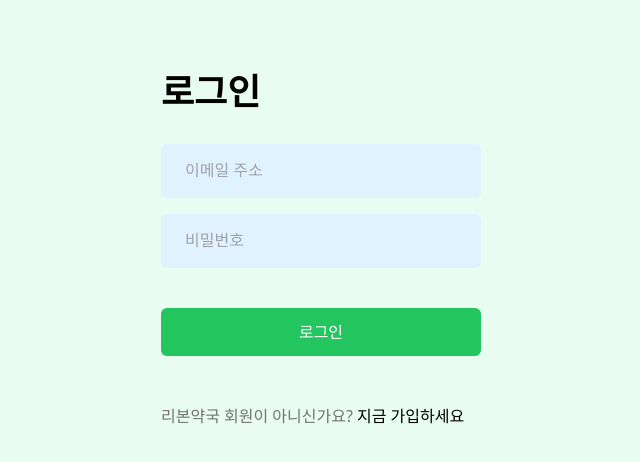
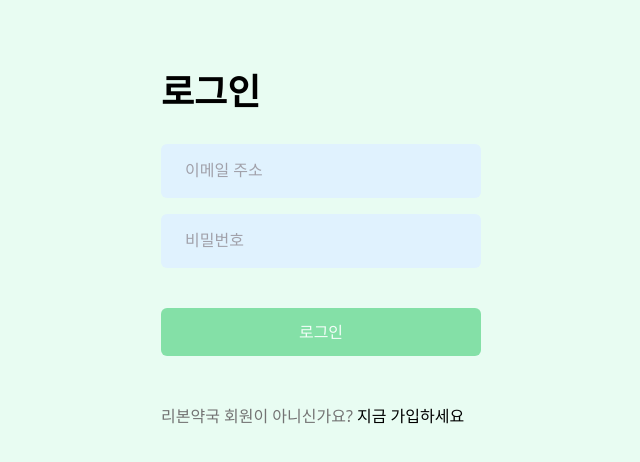
Before and after one commit to kjyook/Web_SW_Studio, a Next.js app: page /auth in a window 1280 px wide. Shown: the top 462 px of the page, without its empty margins (319-959 px from the left). Built offline with nearby package versions, Linux system fonts and the light colour scheme.

Commit message:
feat: Input component regular expression

```diff
--- a/src/components/Input.tsx
+++ b/src/components/Input.tsx
@@ -1,4 +1,3 @@
-import { type } from 'os';
 import React from 'react';
 
 interface InputProps {
@@ -6,11 +5,12 @@
     description: string;
     secret: string;
     value: string;
+    regular?: boolean;
     onChange?: (e: React.ChangeEvent<HTMLInputElement>) => void;
     onKeyPress?: (e: React.KeyboardEvent<HTMLInputElement>) => void;
 };
 
-export const Input : React.FC<InputProps> = ({ id, description, secret, value, onChange, onKeyPress }) => {
+export const Input: React.FC<InputProps> = ({ id, description, secret, value, regular, onChange, onKeyPress }) => {
     return (
         <>
             <div className='relative'>
@@ -56,6 +56,9 @@
             '
                     htmlFor={id}
                 >{description}</label>
+                {secret === 'email' && !regular ? <span className='text-sm text-red-600'>유효한 이메일 주소를 입력하세요</span> : ''}
+                {secret === 'text' && !regular ? <span className='text-sm text-red-600'>한국 이름을 2~4자 입력해주세요</span> : ''}
+                {secret === 'password' && !regular ? <span className='text-sm text-red-600'>비밀번호는 숫자와 영문으로 4~15자 입력하세요</span> : ''}
             </div>
         </>
     );
--- a/src/hooks/useCurrentUser.ts
+++ b/src/hooks/useCurrentUser.ts
@@ -3,6 +3,8 @@
 
 const useCurrentUser = () => {
     const { data, error, isLoading, mutate } = useSWR('/api/current', fetcher);
+
+    console.log('api/current',data, isLoading);
 
     return {
         data,
--- a/src/pages/api/register.ts
+++ b/src/pages/api/register.ts
@@ -8,7 +8,7 @@
     }
 
     try{
-        const { email, name, password, userId, role } = req.body;
+        const { email, name, password, role } = req.body;
 
         const existingUser = await prismadb.user.findUnique({
             where: {
--- a/src/pages/auth.tsx
+++ b/src/pages/auth.tsx
@@ -11,8 +11,46 @@
     const [email, setEmail] = useState('');
     const [name, setName] = useState('');
     const [password, setPassword] = useState('');
-    /* const [role, setRole] = useState(''); */
+
     const role = '사용자';
+
+    const isEmail = () => {
+        if (email === '') return true;
+
+        let regExp = /^[0-9a-zA-Z]([-_\.]?[0-9a-zA-Z])*@[0-9a-zA-Z]([-_\.]?[0-9a-zA-Z])*\.[a-zA-Z]{2,3}$/i;
+
+        return regExp.test(email);
+    };
+
+    const isPassword = () => {
+        if (password === '') return true;
+
+        let regPassword = /^(?=.*[a-zA-Z])(?=.*[0-9]).{4,15}$/;
+
+        return regPassword.test(password);
+    }
+
+    const isName = () => {
+        if (name === '') return true;
+
+        let regName = /^[가-힣]{2,4}$/;
+
+        return regName.test(name);
+    }
+
+    const isUseable = useCallback(() => {
+        let regEmail = /^[0-9a-zA-Z]([-_\.]?[0-9a-zA-Z])*@[0-9a-zA-Z]([-_\.]?[0-9a-zA-Z])*\.[a-zA-Z]{2,3}$/i;
+        let regPassword = /^(?=.*[a-zA-Z])(?=.*[0-9]).{4,15}$/;
+        let regName = /^[가-힣]{2,4}$/;
+
+        if (variant === 'login') {
+            if (regEmail.test(email) && regPassword.test(password)) return true;
+            else return false;
+        } if (variant === 'signup') {
+            if (regEmail.test(email) && regPassword.test(password) && regName.test(name)) return true;
+            else return false;
+        }
+    }, [email, name, password, variant]);
 
     const toggleVariant = useCallback(() => {
         setVariant((prev) => prev === 'login' ? 'signup' : 'login');
@@ -61,10 +99,10 @@
                         </h2>
                         <div className="flex flex-col gap-4">
                             {variant === 'signup' && (
-                                <Input id="username" description="이름" secret="text" value={name} onChange={(ev) => setName(ev.target.value)} onKeyPress={handleKeyPress} />
+                                <Input id="username" description="이름" secret="text" value={name} regular={isName()} onChange={(ev) => setName(ev.target.value)} onKeyPress={handleKeyPress} />
                             )}
-                            <Input id="email" description="이메일 주소" secret="email" value={email} onChange={(ev) => setEmail(ev.target.value)} onKeyPress={handleKeyPress} />
-                            <Input id="password" description="비밀번호" secret="password" value={password} onChange={(ev) => setPassword(ev.target.value)} onKeyPress={handleKeyPress}/>
+                            <Input id="email" description="이메일 주소" secret="email" value={email} regular={isEmail()} onChange={(ev) => setEmail(ev.target.value)} onKeyPress={handleKeyPress} />
+                            <Input id="password" description="비밀번호" secret="password" value={password} regular={isPassword()} onChange={(ev) => setPassword(ev.target.value)} onKeyPress={handleKeyPress} />
                             {/* {variant === 'signup' && (
                                 <div>
                                     <label className="text-black" htmlFor="role">역할</label>
@@ -75,7 +113,7 @@
                                 </div>
                             )} */}
                         </div>
-                        <button onClick={variant === 'login' ? login : register} className="bg-green-500 py-3 text-white rounded-md w-full mt-10">
+                        <button disabled={!isUseable()} onClick={variant === 'login' ? login : register} className={`bg-green-500 py-3 text-white rounded-md w-full mt-10 ${!isUseable() && 'opacity-50'}`}>
                             {variant === 'login' ? '로그인' : '회원가입'}
                         </button>
                         <p className="text-neutral-500 mt-12">
--- a/src/pages/recommend.tsx
+++ b/src/pages/recommend.tsx
@@ -1,14 +1,17 @@
 import DrugList from '@/components/DrugList';
 import React from 'react';
 import useDrugList from '@/hooks/useDrugList';
+import useCurrentUser from '@/hooks/useCurrentUser';
 
 const Recommend = () => {
-    const { data: drugs = [] } = useDrugList();
+  const { data: drugs = [] } = useDrugList();
+  const { data } = useCurrentUser();
 
   return (
     <>
-    <p>here is recommend drug page</p>
-    <DrugList data={drugs} title='Recommend Drugs' />
+      <p>here is recommend drug page</p>
+      <p>{data?.email}</p>
+      <DrugList data={drugs} title='Recommend Drugs' />
     </>
   );
 };
```
Lines whose indentation alone changed are shown as unchanged.
